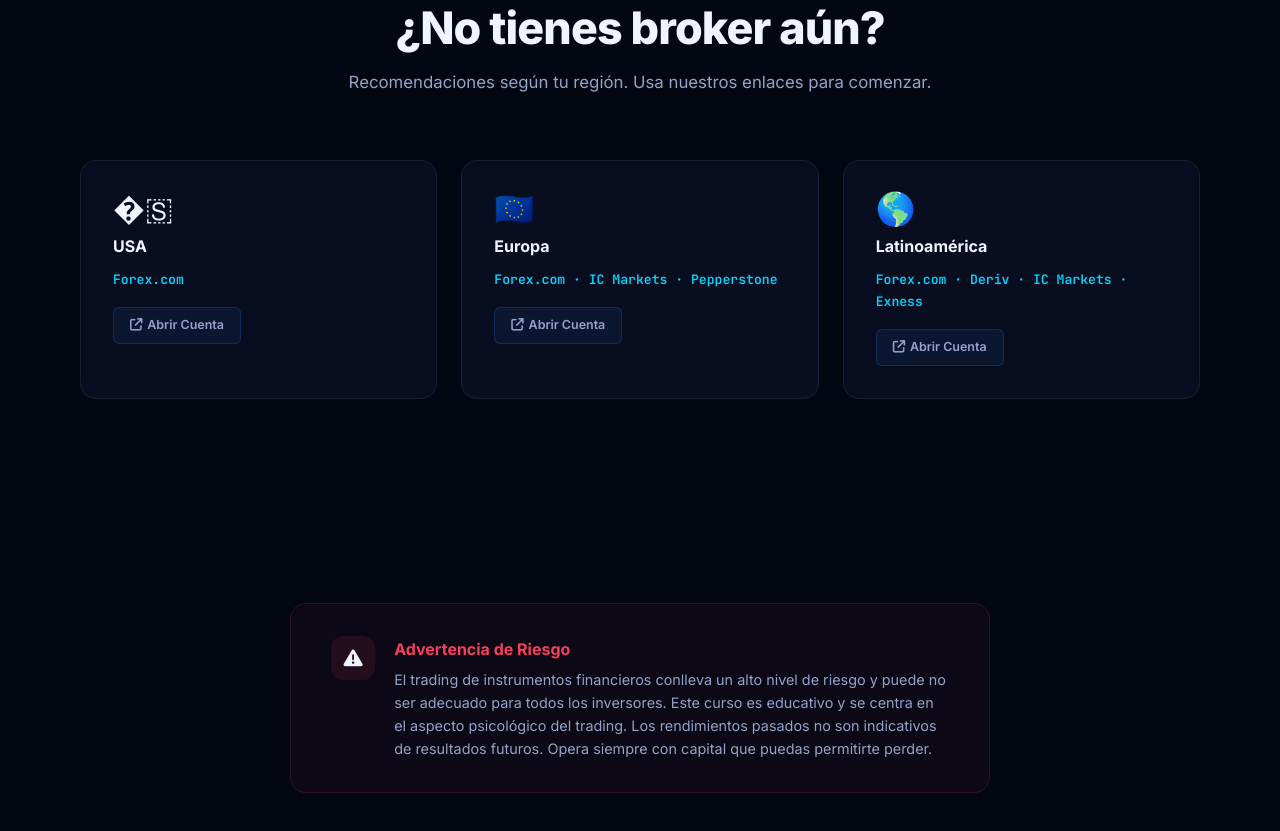
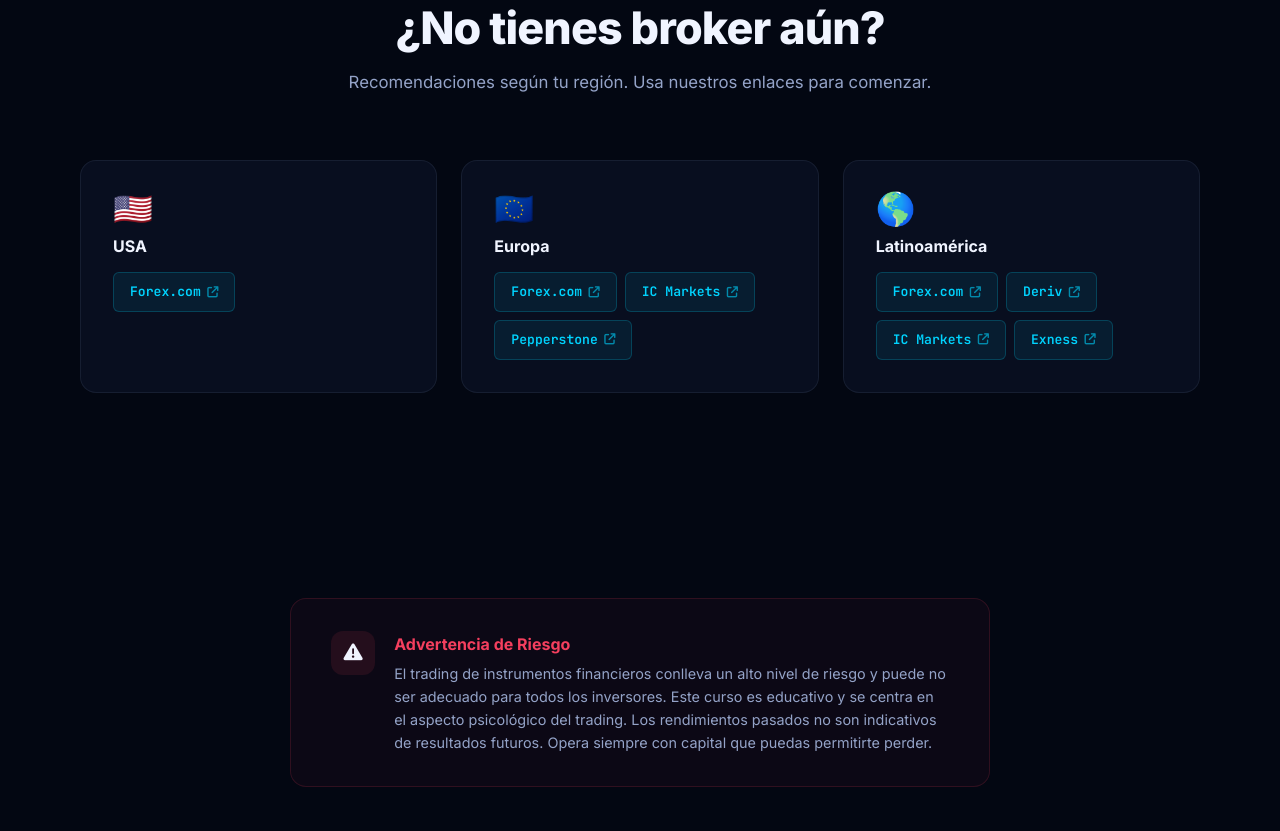
Before and after one commit to master20212021/para-traders.landingpage, a plain HTML site: page index.html in a window 1280 px wide. Shown: the part 7558-8389 px from the top of the page. Drawn offline with Linux system fonts and the light colour scheme.

Commit message:
Add real broker affiliate links with individual buttons per broker

```diff
--- a/css/style.css
+++ b/css/style.css
@@ -261,14 +261,17 @@
 .broker-card:hover { border-color: var(--border-hover); transform: translateY(-2px); }
 .broker-region { font-size: 2rem; margin-bottom: 0.5rem; line-height: 1; }
 .broker-title { font-size: 1rem; font-weight: 700; margin-bottom: 0.6rem; }
-.broker-list { font-family: var(--font-mono); font-size: 0.82rem; color: var(--accent); font-weight: 600; }
-.broker-btn {
-  display: inline-flex; align-items: center; gap: 0.3rem; margin-top: 1rem; padding: 0.45rem 1rem;
-  font-size: 0.78rem; font-weight: 600; color: var(--text-secondary);
-  background: rgba(59,130,246,0.08); border: 1px solid rgba(59,130,246,0.2);
+.broker-links { display: flex; flex-wrap: wrap; gap: 0.5rem; margin-top: 0.8rem; }
+.broker-link-btn {
+  display: inline-flex; align-items: center; gap: 0.4rem; padding: 0.5rem 1rem;
+  font-size: 0.82rem; font-weight: 600; color: var(--accent);
+  background: rgba(var(--accent-rgb), 0.08); border: 1px solid rgba(var(--accent-rgb), 0.2);
   border-radius: var(--radius-xs); transition: all var(--duration) var(--ease-out);
+  text-decoration: none; font-family: var(--font-mono);
 }
-.broker-btn:hover { background: var(--blue); color: #fff; border-color: var(--blue); transform: translateY(-1px); }
+.broker-link-btn i { font-size: 0.7rem; opacity: 0.6; }
+.broker-link-btn:hover { background: var(--accent); color: #fff; border-color: var(--accent); transform: translateY(-1px); }
+.broker-link-btn:hover i { opacity: 1; }
 
 /* ── App Promo ─────────────────────────────────────────── */
 .app-promo {
--- a/index.html
+++ b/index.html
@@ -573,22 +573,30 @@
       </div>
       <div class="broker-grid stagger-children reveal">
         <div class="broker-card">
-          <div class="broker-region">�🇸</div>
+          <div class="broker-region">🇺🇸</div>
           <h3 class="broker-title" data-i18n="broker_us_title">USA</h3>
-          <p class="broker-list">Forex.com</p>
-          <a href="https://www.forex.com" target="_blank" rel="noopener" class="broker-btn"><i class="fa-solid fa-arrow-up-right-from-square"></i> <span data-i18n="broker_btn">Abrir Cuenta</span></a>
+          <div class="broker-links">
+            <a href="https://www.forex.com" target="_blank" rel="noopener" class="broker-link-btn">Forex.com <i class="fa-solid fa-arrow-up-right-from-square"></i></a>
+          </div>
         </div>
         <div class="broker-card">
           <div class="broker-region">🇪🇺</div>
           <h3 class="broker-title" data-i18n="broker_eu_title">Europa</h3>
-          <p class="broker-list">Forex.com · IC Markets · Pepperstone</p>
-          <a href="https://www.forex.com" target="_blank" rel="noopener" class="broker-btn"><i class="fa-solid fa-arrow-up-right-from-square"></i> <span data-i18n="broker_btn">Abrir Cuenta</span></a>
+          <div class="broker-links">
+            <a href="https://www.forex.com" target="_blank" rel="noopener" class="broker-link-btn">Forex.com <i class="fa-solid fa-arrow-up-right-from-square"></i></a>
+            <a href="https://www.icmarkets.com" target="_blank" rel="noopener" class="broker-link-btn">IC Markets <i class="fa-solid fa-arrow-up-right-from-square"></i></a>
+            <a href="https://trk.pepperstonepartners.com/aff_c?offer_id=367&amp;aff_id=40972" target="_blank" rel="noopener" class="broker-link-btn">Pepperstone <i class="fa-solid fa-arrow-up-right-from-square"></i></a>
+          </div>
         </div>
         <div class="broker-card">
           <div class="broker-region">🌎</div>
           <h3 class="broker-title" data-i18n="broker_latam_title">Latinoamérica</h3>
-          <p class="broker-list">Forex.com · Deriv · IC Markets · Exness</p>
-          <a href="https://www.forex.com" target="_blank" rel="noopener" class="broker-btn"><i class="fa-solid fa-arrow-up-right-from-square"></i> <span data-i18n="broker_btn">Abrir Cuenta</span></a>
+          <div class="broker-links">
+            <a href="https://www.forex.com" target="_blank" rel="noopener" class="broker-link-btn">Forex.com <i class="fa-solid fa-arrow-up-right-from-square"></i></a>
+            <a href="https://track.deriv.com/_r32OVaC5CHpZl7VyVw174GNd7ZgqdRLk/1/" target="_blank" rel="noopener" class="broker-link-btn">Deriv <i class="fa-solid fa-arrow-up-right-from-square"></i></a>
+            <a href="https://www.icmarkets.com" target="_blank" rel="noopener" class="broker-link-btn">IC Markets <i class="fa-solid fa-arrow-up-right-from-square"></i></a>
+            <a href="https://one.exness.link/a/c_79fzikcmyp" target="_blank" rel="noopener" class="broker-link-btn">Exness <i class="fa-solid fa-arrow-up-right-from-square"></i></a>
+          </div>
         </div>
       </div>
     </div>
```
